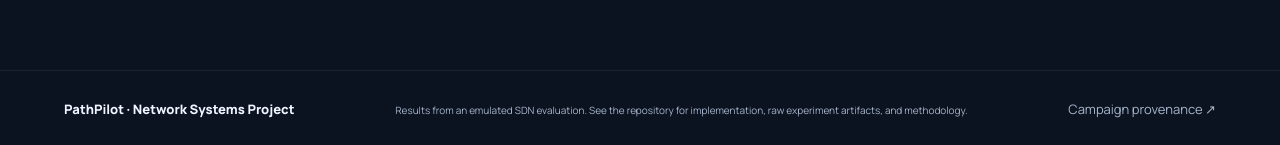
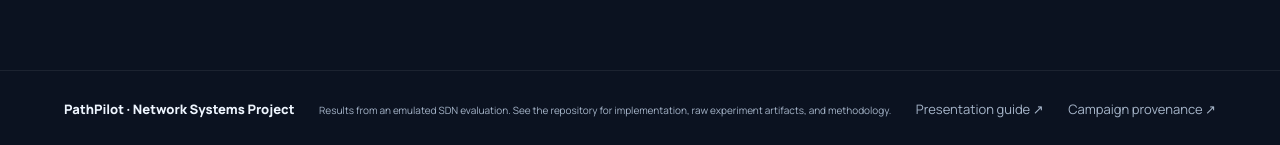
Before and after one commit to SrihithKurelli/PathPilot, a plain HTML site: page site/index.html in a window 1280 px wide. Shown: the part 2969-3114 px from the top of the page. Drawn offline with nearby package versions, Linux system fonts and the light colour scheme.

Commit message:
Add final presentation story and references

```diff
--- a/site/index.html
+++ b/site/index.html
@@ -68,7 +68,7 @@
       <ol class="demo-steps"><li><span>01</span><div><b>Start</b><small>Ryu controller + Mininet / OVS topology</small></div></li><li><span>02</span><div><b>Induce</b><small>Bottleneck or telemetry impairment</small></div></li><li><span>03</span><div><b>Observe</b><small>Path decision, RTT, goodput, and events</small></div></li><li><span>04</span><div><b>Explain</b><small>Compare live behavior with the 599-trial evidence</small></div></li></ol>
     </section>
   </main>
-  <footer><div class="footer-brand">PathPilot · Network Systems Project</div><p>Results from an emulated SDN evaluation. See the repository for implementation, raw experiment artifacts, and methodology.</p><a href="data/manifest.json">Campaign provenance ↗</a></footer>
+  <footer><div class="footer-brand">PathPilot · Network Systems Project</div><p>Results from an emulated SDN evaluation. See the repository for implementation, raw experiment artifacts, and methodology.</p><a href="https://github.com/SrihithKurelli/PathPilot/blob/codex/pathpilot-implementation-followup/docs/FINAL_PRESENTATION_GUIDE.md">Presentation guide ↗</a><a href="data/manifest.json">Campaign provenance ↗</a></footer>
   <script src="app.js" defer></script>
 </body>
 </html>
```
Also changed, not shown: 1 other file.
